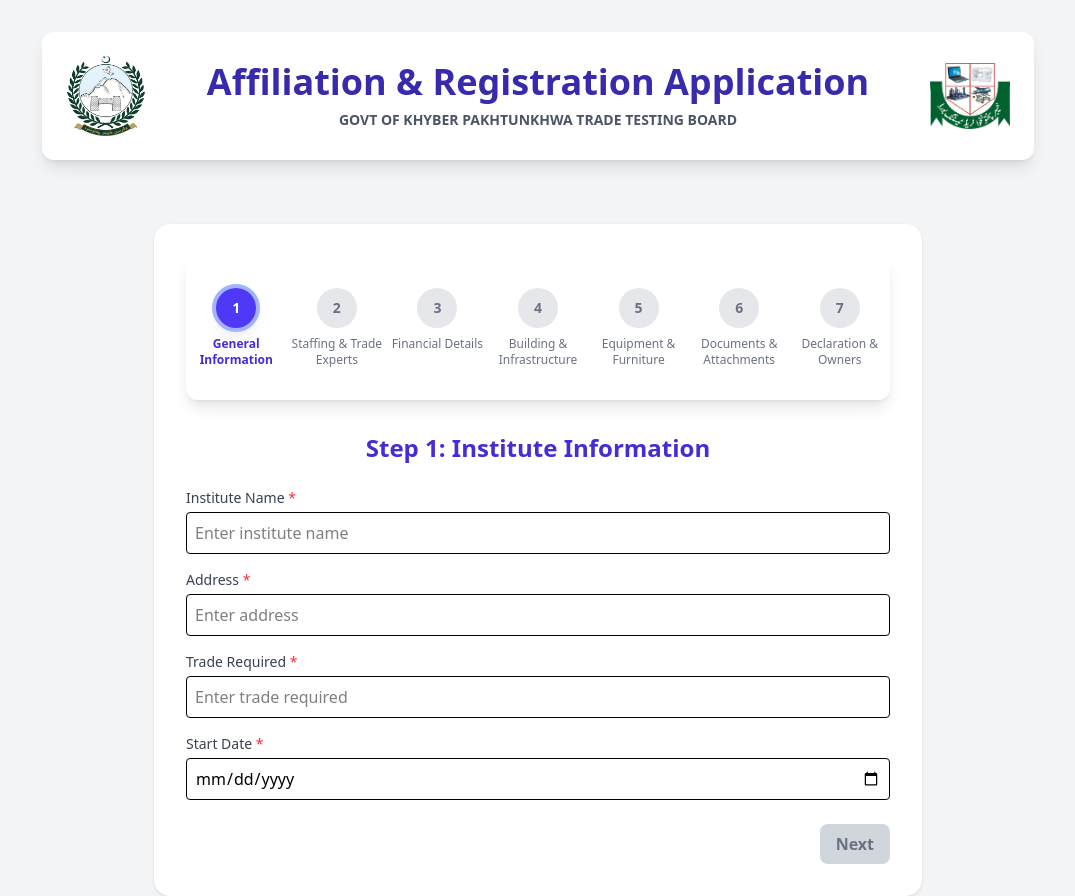
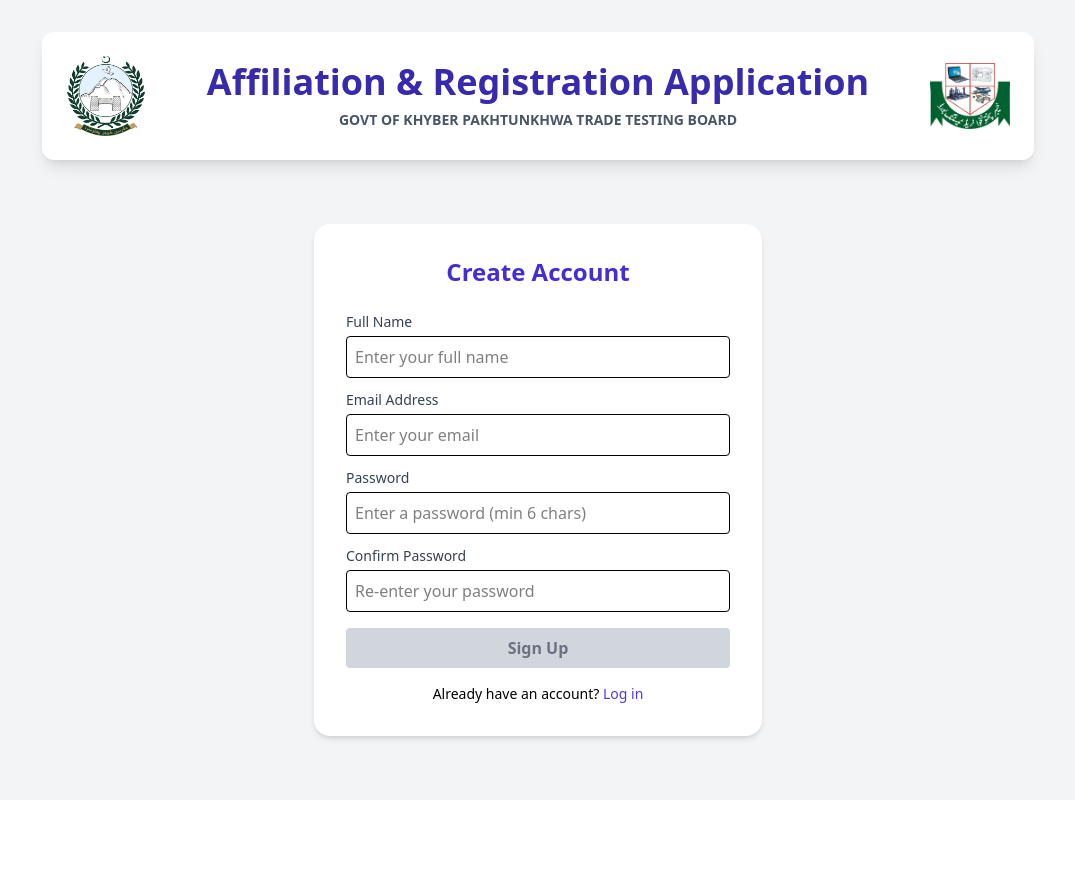
Before and after one commit to ImUsama2004/Technical-Board-Task, a React (Vite) app: page /signup in a window 1280 px wide. Before the commit this address led to /form. Shown: the whole page, without its empty margins (102-1177 px from the left). After the commit the page ends 800 px from the top, so only its background shows below. Built offline with nearby package versions, Linux system fonts and the light colour scheme.

Commit message:
API integration

```diff
--- a/src/App.jsx
+++ b/src/App.jsx
@@ -6,8 +6,8 @@ import MultiStepForm from "./component/MultiStepForm";
 
 function App() {
   // Check if user is logged in by seeing if token exists
-  // const isLoggedIn = localStorage.getItem("token");
-  const isLoggedIn = "djflaksjflkjadslkfj"
+  const isLoggedIn = localStorage.getItem("token");
+  // const isLoggedIn = "djflaksjflkjadslkfj"
 
   return (
     <Router>
@@ -22,6 +22,7 @@ function App() {
         />
 
         {/* Login Page */}
+
         <Route
           path="/login"
           element={isLoggedIn ? <Navigate to="/form" /> : <Login />}
--- a/src/Pages/Login.jsx
+++ b/src/Pages/Login.jsx
@@ -20,7 +20,7 @@ const Login = () => {
 
     try {
       // Replace with your actual API endpoint
-      const response = await fetch("http://localhost:5000/api/login", {
+      const response = await fetch(`${import.meta.env.VITE_API_URL}/api/auth/login`, {
         method: "POST",
         headers: { "Content-Type": "application/json" },
         body: JSON.stringify({ email: data.email, password: data.password }),
--- a/src/Pages/Signup.jsx
+++ b/src/Pages/Signup.jsx
@@ -23,13 +23,14 @@ const Signup = () => {
     if (!isValid) return;
 
     try {
-      const response = await fetch("http://localhost:5000/api/signup", {
+      const response = await fetch(`${import.meta.env.VITE_API_URL}/api/auth/register`, {
         method: "POST",
         headers: { "Content-Type": "application/json" },
         body: JSON.stringify({ name: user.name, email: user.email, password: user.password })
       });
 
       if (response.ok) {
+        alert("An Email is sent to you!Click on the Link to verify your email, and then Login")
         navigate("/login"); // go to login after successful signup
       } else {
         const data = await response.json();
--- a/src/component/Step1Institute.jsx
+++ b/src/component/Step1Institute.jsx
@@ -9,8 +9,8 @@ const Step1Institute = ({ nextStep, formData, setFormData }) => {
   });
 
   const [isValid, setIsValid] = useState(false);
+  const [loading, setLoading] = useState(false);
 
-  // ✅ Real-time validation
   useEffect(() => {
     const valid =
       data.name.trim() !== "" &&
@@ -23,10 +23,37 @@ const Step1Institute = ({ nextStep, formData, setFormData }) => {
   const handleChange = (e) =>
     setData({ ...data, [e.target.name]: e.target.value });
 
-  const handleNext = () => {
+  const handleNext = async () => {
     if (!isValid) return;
-    setFormData({ ...formData, ...data });
-    nextStep();
+
+    try {
+      setLoading(true);
+
+      // Merge form data before sending
+      const mergedData = { ...formData, ...data };
+
+      // ✅ API call to backend
+      const res = await fetch("http://localhost:5000/api/general", {
+        method: "POST",
+        headers: { "Content-Type": "application/json" },
+        body: JSON.stringify(mergedData),
+      });
+
+      if (!res.ok) throw new Error("Failed to submit institute info");
+
+      const responseData = await res.json();
+
+      // Optionally store backend response if needed
+      setFormData({ ...mergedData, id: responseData.id });
+
+      // Go to next step
+      nextStep();
+    } catch (error) {
+      console.error("Error submitting form:", error);
+      alert("Error submitting data. Please try again.");
+    } finally {
+      setLoading(false);
+    }
   };
 
   return (
@@ -92,18 +119,17 @@ const Step1Institute = ({ nextStep, formData, setFormData }) => {
         </div>
       </div>
 
-      {/* Navigation Buttons */}
       <div className="flex justify-end mt-6">
         <button
           onClick={handleNext}
-          disabled={!isValid}
+          disabled={!isValid || loading}
           className={`px-4 py-2 rounded-lg font-semibold transition-colors duration-200 ${
-            isValid
+            isValid && !loading
               ? "bg-blue-600 hover:bg-blue-700 text-white"
               : "bg-gray-300 text-gray-500 cursor-not-allowed"
           }`}
         >
-          Next
+          {loading ? "Submitting..." : "Next"}
         </button>
       </div>
     </>
```
Also changed, not shown: 1 other file (tests, documents, lock files or other folders).
